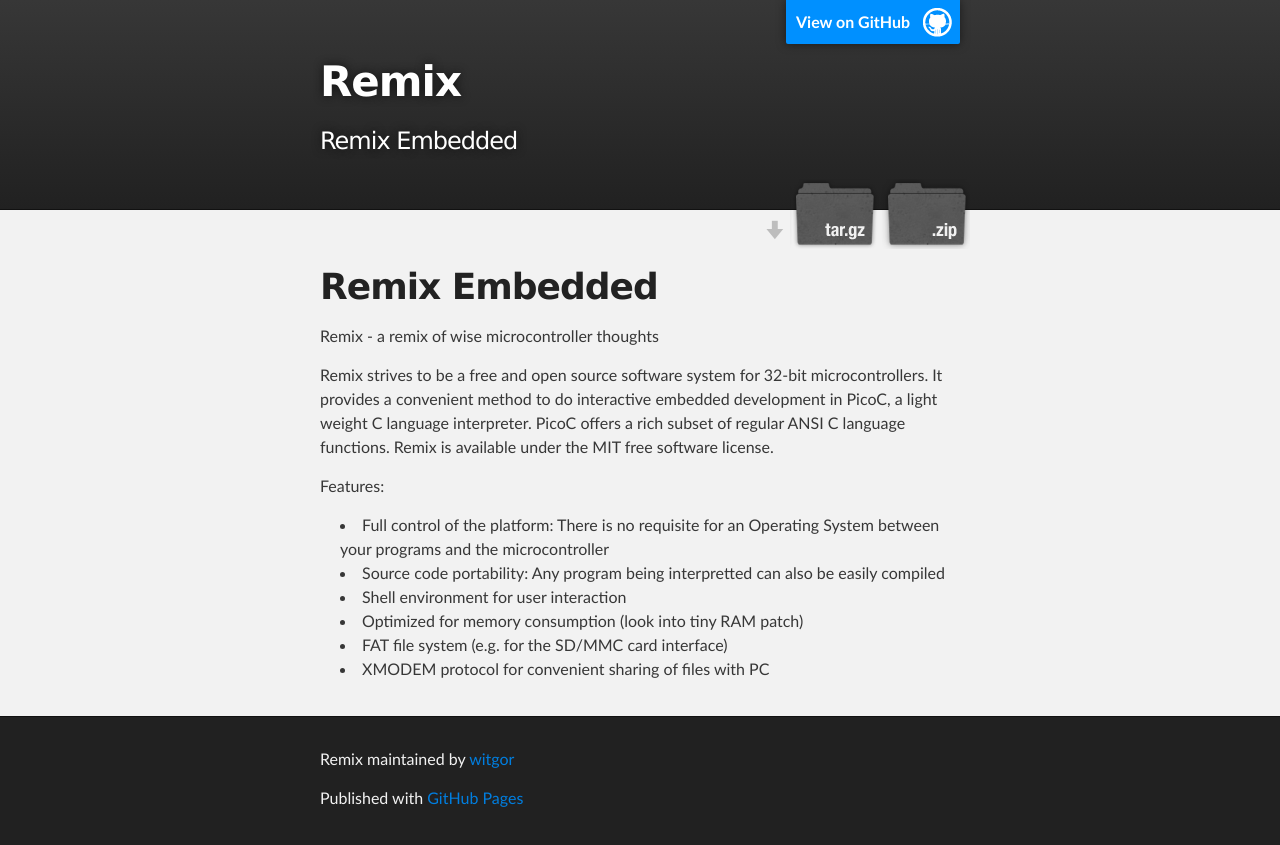
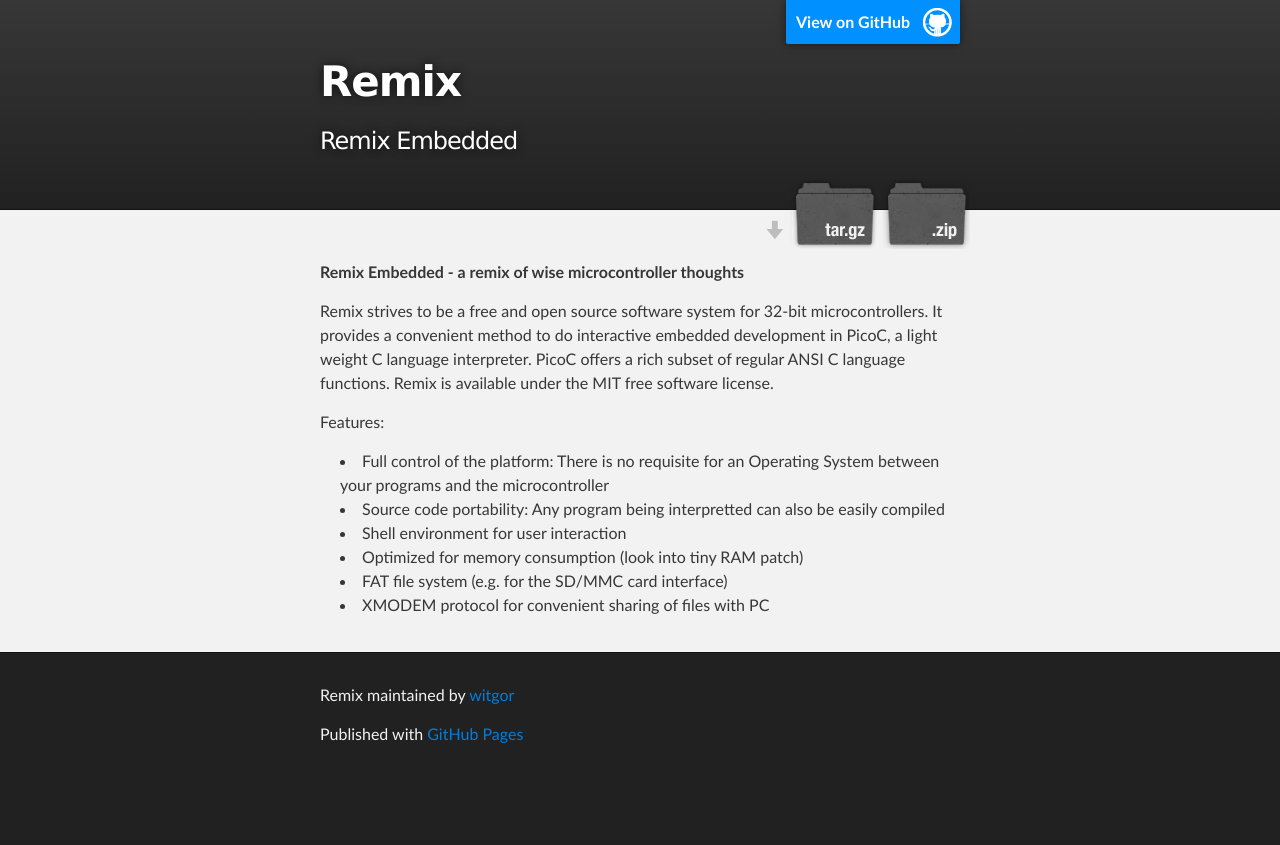
Before and after one commit to witgor/remix, a plain HTML site: page index.html in a window 1280 px wide. After the commit the page ends 800 px from the top, so only its background shows below. Drawn offline with Linux system fonts and the light colour scheme.

```diff
--- a/index.html
+++ b/index.html
@@ -31,9 +31,7 @@
     <!-- MAIN CONTENT -->
     <div id="main_content_wrap" class="outer">
       <section id="main_content" class="inner">
-        <h1>Remix Embedded</h1>
-
-<p>Remix - a remix of wise microcontroller thoughts</p>
+        <p><strong>Remix Embedded - a remix of wise microcontroller thoughts</strong></p>
 
 <p>Remix strives to be a free and open source software system for 32-bit microcontrollers. It provides a convenient method to do interactive embedded development in PicoC, a light weight C language interpreter. PicoC offers a rich subset of regular ANSI C language functions. Remix is available under the MIT free software license.</p>
 
--- a/params.json
+++ b/params.json
@@ -1 +1 @@
-{"google":"","note":"Don't delete this file! It's used internally to help with page regeneration.","name":"Remix","tagline":"Remix Embedded","body":"Remix Embedded\r\n==============\r\n\r\nRemix - a remix of wise microcontroller thoughts\r\n\r\nRemix strives to be a free and open source software system for 32-bit microcontrollers. It provides a convenient method to do interactive embedded development in PicoC, a light weight C language interpreter. PicoC offers a rich subset of regular ANSI C language functions. Remix is available under the MIT free software license.\r\n\r\nFeatures:\r\n\r\n- Full control of the platform: There is no requisite for an Operating System between your programs and the microcontroller\r\n- Source code portability: Any program being interpretted can also be easily compiled\r\n- Shell environment for user interaction \r\n- Optimized for memory consumption (look into tiny RAM patch)\r\n- FAT file system (e.g. for the SD/MMC card interface)\r\n- XMODEM protocol for convenient sharing of files with PC \r\n\r\n"}
+{"tagline":"Remix Embedded","google":"","note":"Don't delete this file! It's used internally to help with page regeneration.","body":"\r\n\r\n**Remix Embedded - a remix of wise microcontroller thoughts**\r\n\r\nRemix strives to be a free and open source software system for 32-bit microcontrollers. It provides a convenient method to do interactive embedded development in PicoC, a light weight C language interpreter. PicoC offers a rich subset of regular ANSI C language functions. Remix is available under the MIT free software license.\r\n\r\nFeatures:\r\n\r\n- Full control of the platform: There is no requisite for an Operating System between your programs and the microcontroller\r\n- Source code portability: Any program being interpretted can also be easily compiled\r\n- Shell environment for user interaction \r\n- Optimized for memory consumption (look into tiny RAM patch)\r\n- FAT file system (e.g. for the SD/MMC card interface)\r\n- XMODEM protocol for convenient sharing of files with PC \r\n\r\n","name":"Remix"}
```
